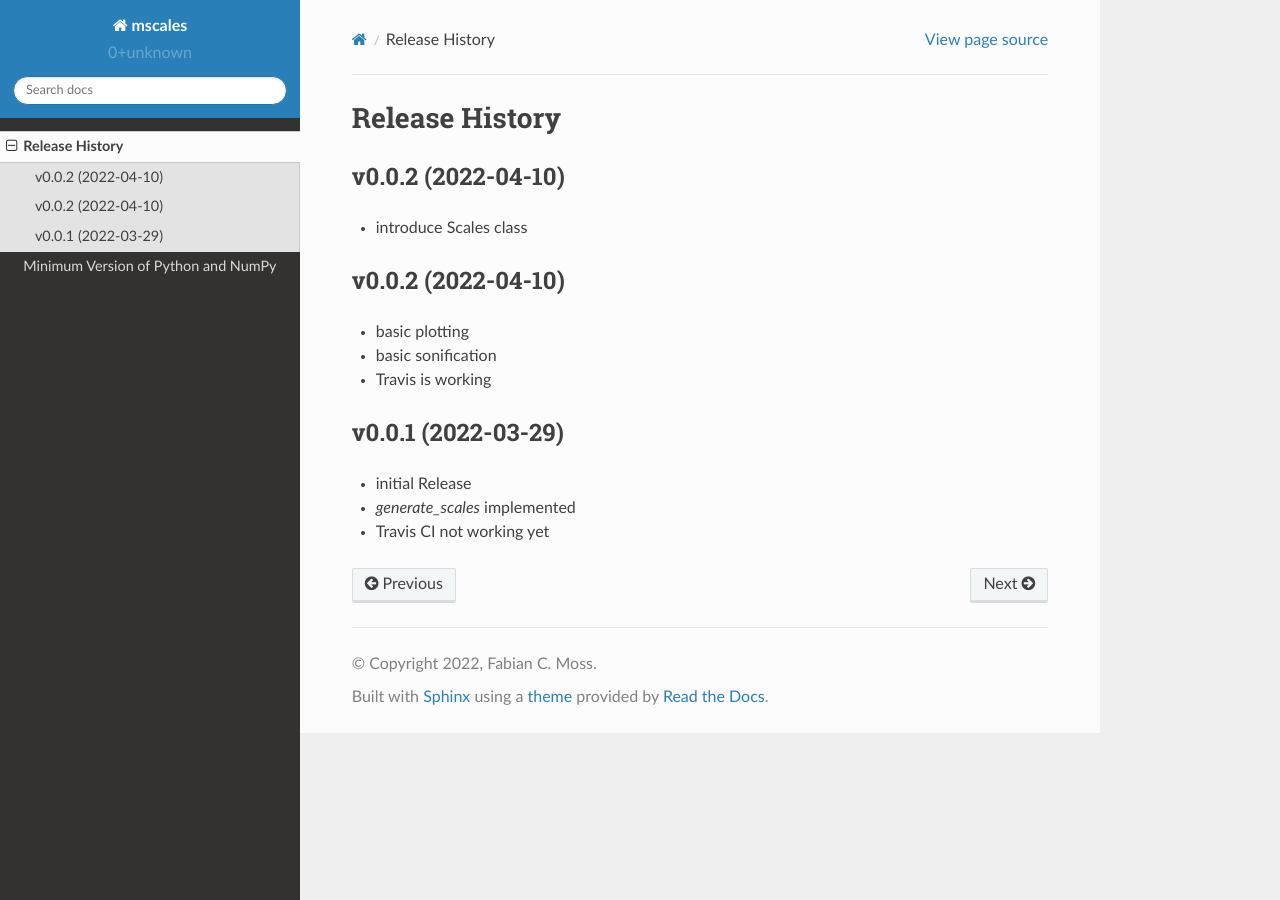
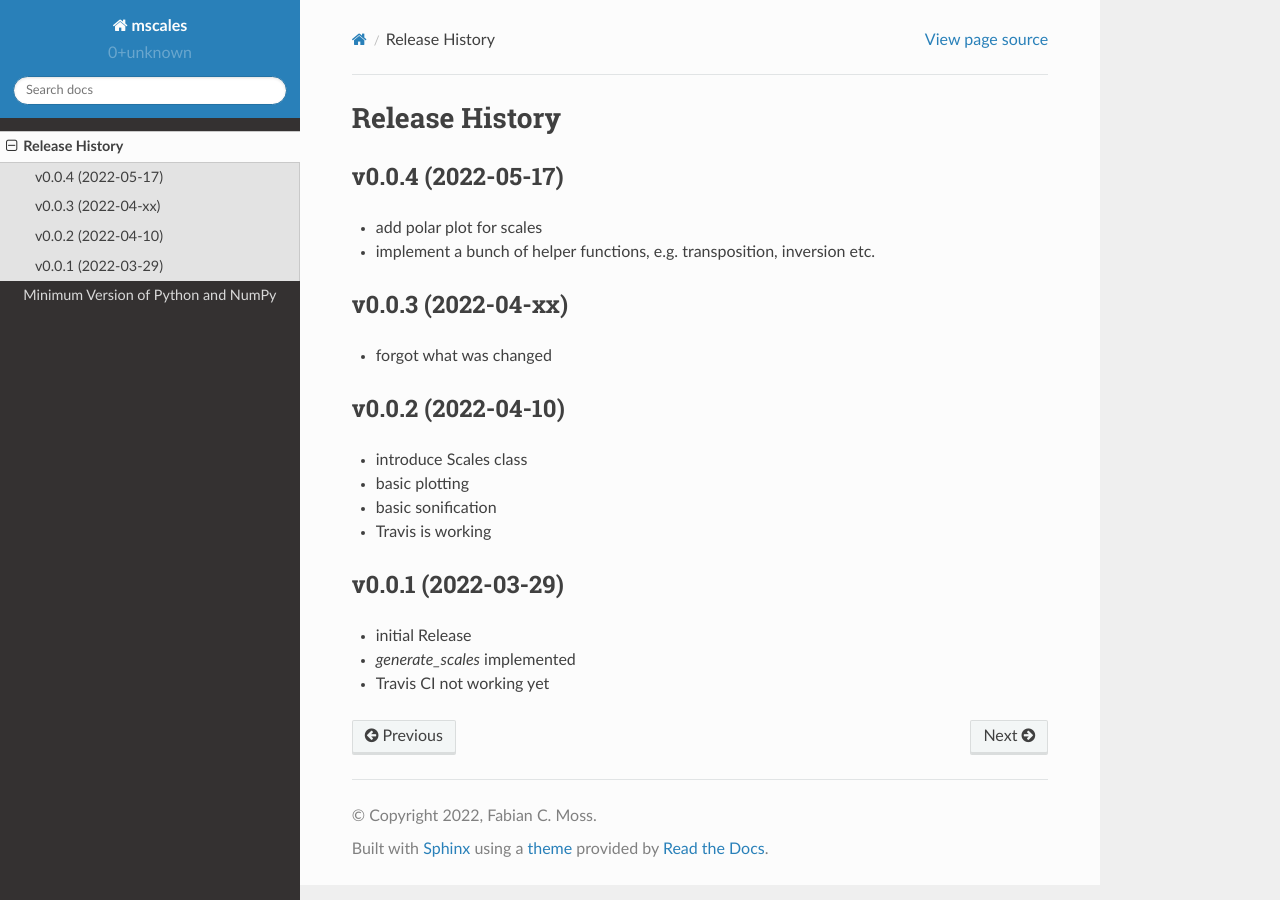
Before and after one commit to fabianmoss/mscales, a Sphinx documentation site: the page built from docs/source/release-history.rst, in a window 1280 px wide. Built offline with Sphinx 7.4.7 and the Read the Docs theme 2.0.0, drawn with Linux system fonts in a browser that asks for light colours.

Commit message:
update release history

```diff
--- a/docs/source/release-history.rst
+++ b/docs/source/release-history.rst
@@ -1,15 +1,23 @@
 ===============
 Release History
 ===============
+
+v0.0.4 (2022-05-17)
+-------------------
+
+- add polar plot for scales
+- implement a bunch of helper functions,
+  e.g. transposition, inversion etc.
+
+v0.0.3 (2022-04-xx)
+-------------------
+
+- forgot what was changed
 
 v0.0.2 (2022-04-10)
 -------------------
 
 - introduce Scales class
-
-v0.0.2 (2022-04-10)
--------------------
-
 - basic plotting
 - basic sonification
 - Travis is working
```
